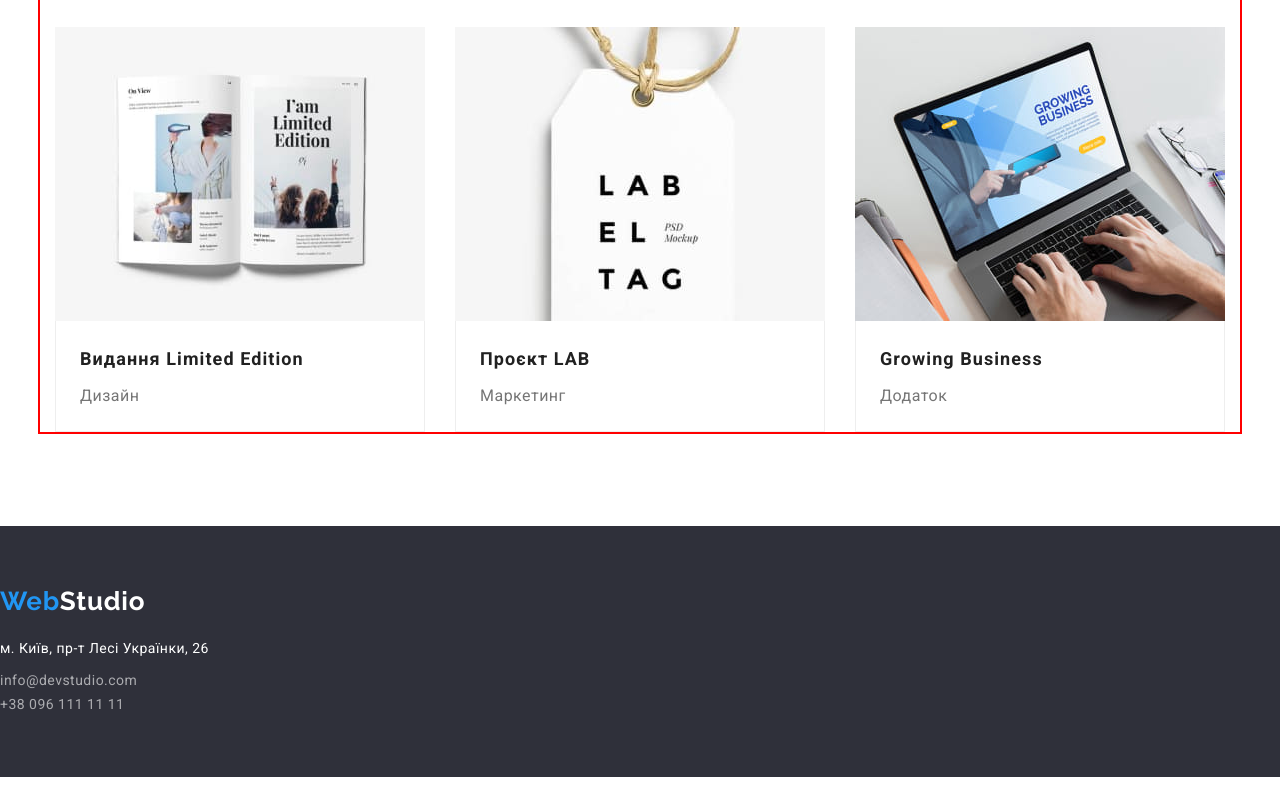
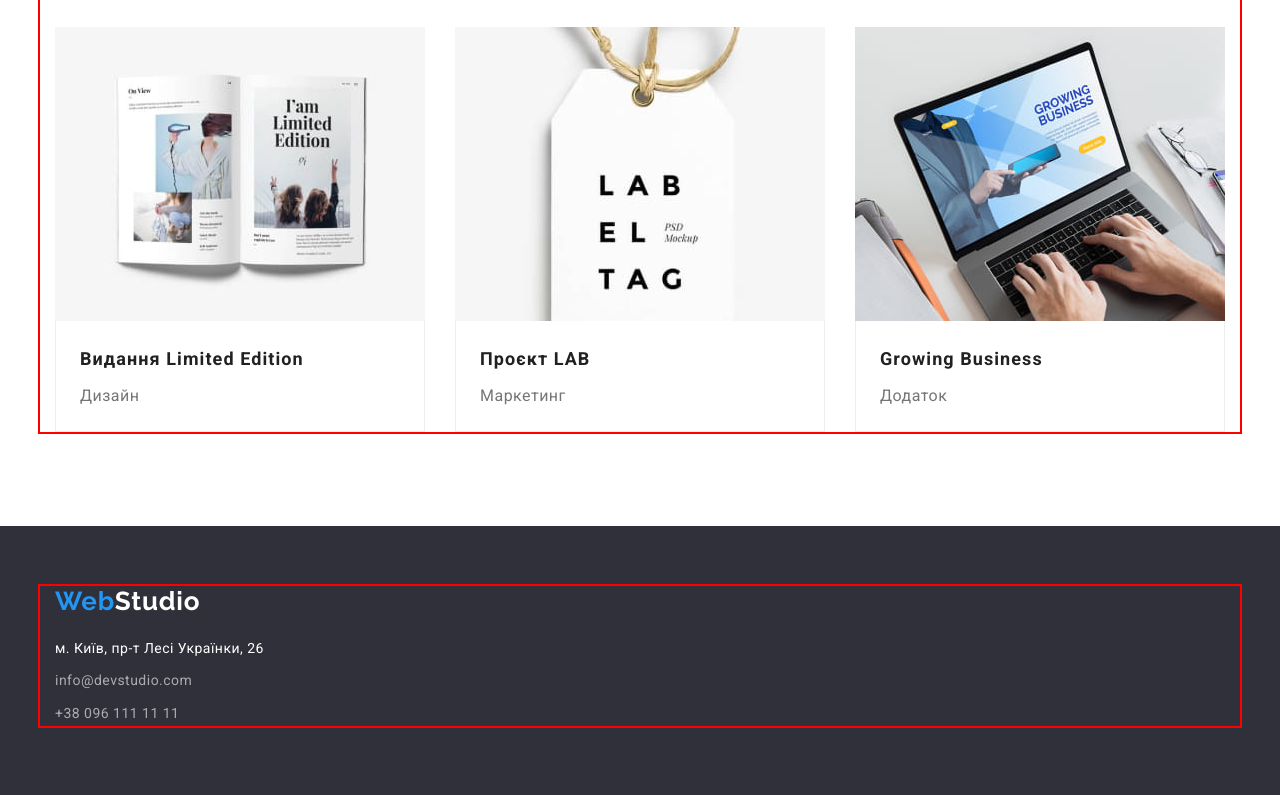
Before and after one commit to Ivan-Andrusyshyn/goit-markup-hw-03, a plain HTML site: page portfolio.html in a window 1280 px wide. Shown: the part 1111-1906 px from the top of the page. Drawn offline with nearby package versions, Linux system fonts and the light colour scheme.

Commit message:
corect mistake h3

```diff
--- a/css/styles.css
+++ b/css/styles.css
@@ -288,17 +288,14 @@ address {
     color: var(--color-blue);
 }
 
-
+.footer-item {
+    margin-bottom: 9px;
+}
 .footer-items {
    font-size: 14px;
    line-height: 1.71;
 }
-
-.footer-item:not(:last-child) {
-margin-bottom: 9px;
-}
 .footer-address {
-
     color: var(--color-white);
 }
 
@@ -308,7 +305,6 @@ margin-bottom: 9px;
 
 .footer-phone {
     color: var(--color-grayfooter);
-
 }
 
    /*<------PORTFOLIO------>*/
--- a/portfolio.html
+++ b/portfolio.html
@@ -125,6 +125,7 @@
 </section>
 </main>
     <footer class="footer-contacts">
+        <div class="container">
         <a href="#" class="logo-footer"><span>Web</span>Studio</a>
         <address>
             <ul class="footer-items">
@@ -132,10 +133,11 @@
                     <a class="footer-address cursor" href="https://goo.gl/maps/aHwAYJVr8grFMFeF8" target="_blank"
                         rel="noopener noreferrer">м. Київ, пр-т Лесі Українки, 26</a>
                 </li>
-                <li><a class="footer-mail cursor" href="mailto:info@devstudio.com">info@devstudio.com</a></li>
-                <li><a class="footer-phone cursor" href="tel:+380961111111">+38 096 111 11 11</a></li>
+                <li class="footer-item"><a class="footer-mail cursor" href="mailto:info@devstudio.com">info@devstudio.com</a></li>
+                <li class="footer-item"><a class="footer-phone cursor" href="tel:+380961111111">+38 096 111 11 11</a></li>
             </ul>
         </address>
+    </div>
     </footer>
 
  </body>
```
